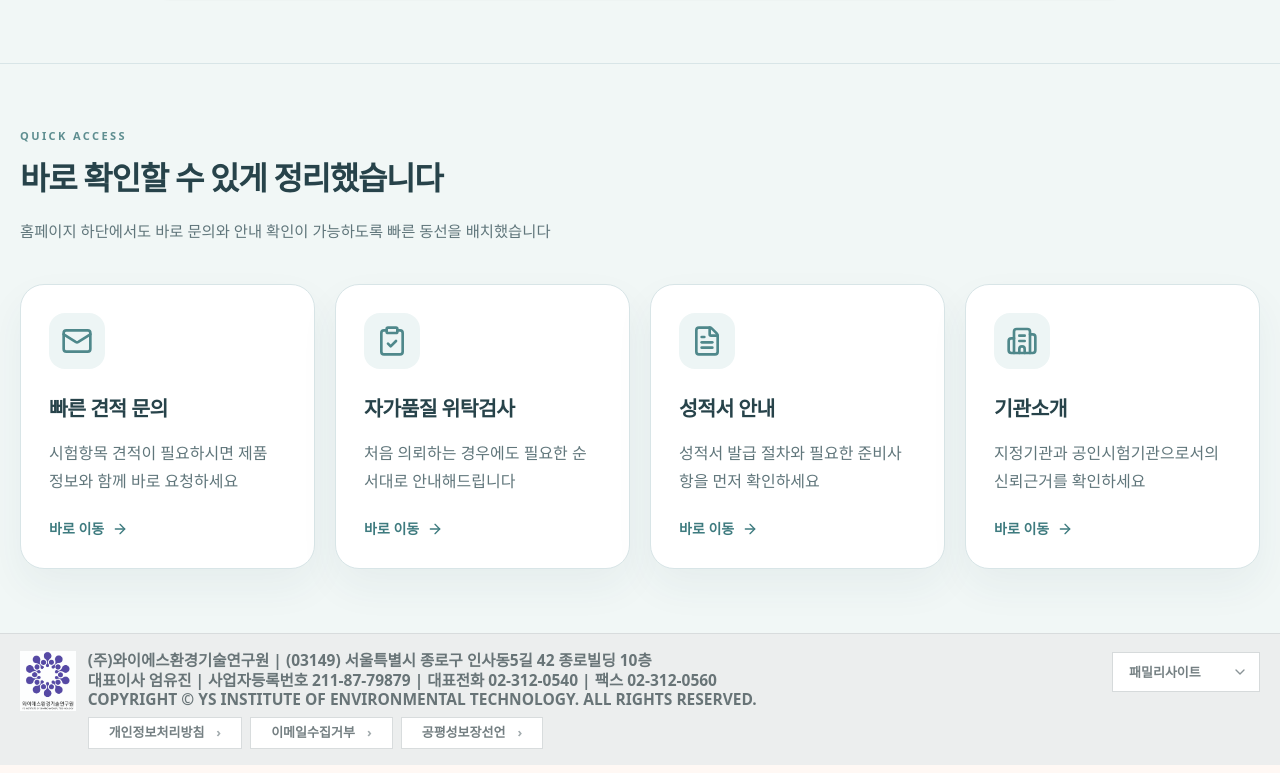
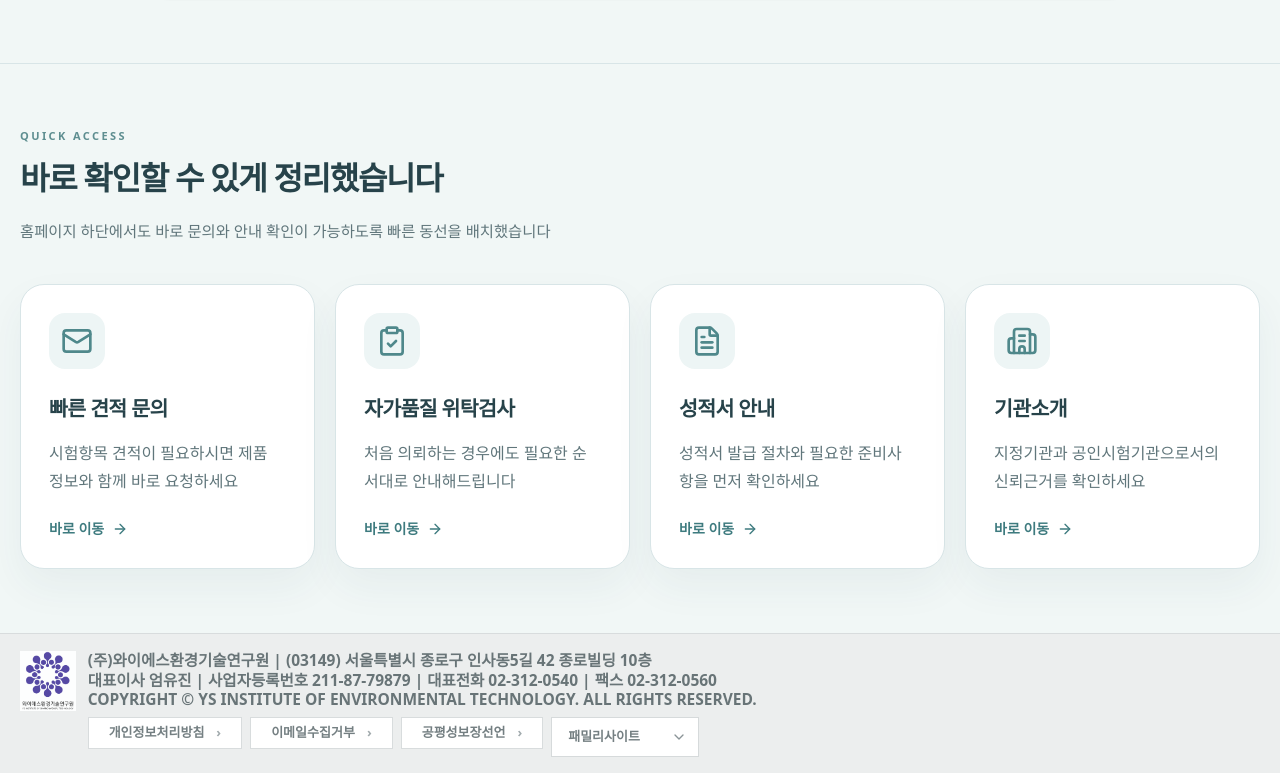
Before and after one commit to YSIET/ysiet-cosmetics-testing, a React (Vite) app: page / in a window 1280 px wide. Shown: the part 7208-7981 px from the top of the page. Built offline with nearby package versions, Linux system fonts and the light colour scheme.

Commit message:
Update App.jsx

```diff
--- a/src/App.jsx
+++ b/src/App.jsx
@@ -551,7 +551,7 @@ function Footer() {
   return (
     <footer className="border-t border-[#D8DCDD] bg-[#ECEEEE]">
       <div className="mx-auto max-w-7xl px-5 py-4">
-        <div className="flex flex-col gap-3 lg:flex-row lg:items-start lg:justify-between">
+        <div className="flex flex-col gap-3 lg:flex-row lg:items-start lg:justify-start">
           <div className="flex min-w-0 items-start gap-3">
             <div className="flex shrink-0 items-start pt-[1px]">
               <img
@@ -585,12 +585,12 @@ function Footer() {
                     <span className="ml-3 text-[#A1AAAD]">›</span>
                   </a>
                 ))}
+
+                <div className="w-[148px]">
+                  <FamilySiteSelect />
+                </div>
               </div>
             </div>
-          </div>
-
-          <div className="w-full pt-[2px] lg:w-[148px] lg:shrink-0">
-            <FamilySiteSelect />
           </div>
         </div>
       </div>
```
